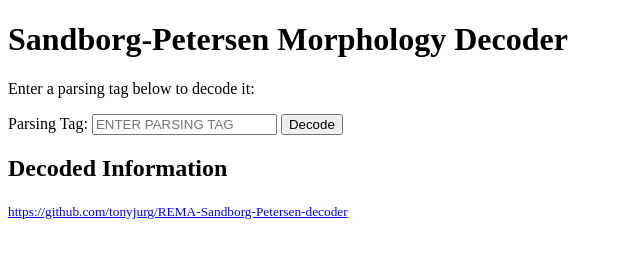
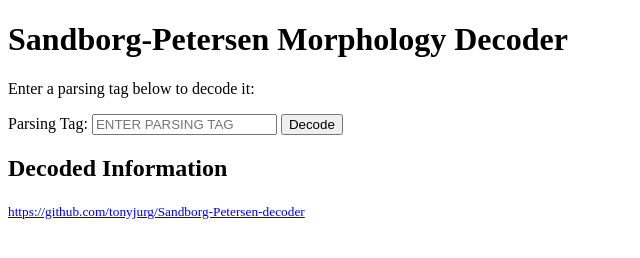
Before and after one commit to tonyjurg/Sandborg-Petersen-decoder, a plain HTML site: page javascript/SP-Morph-decode.html in a window 1280 px wide. Shown: the full height of the page, 0-640 px from the left. Drawn offline with Linux system fonts and the light colour scheme.

Commit message:
Update SP-Morph-decode.html

```diff
--- a/javascript/SP-Morph-decode.html
+++ b/javascript/SP-Morph-decode.html
@@ -261,6 +261,6 @@
             document.getElementById("decodedOutput").textContent = JSON.stringify(output, null, 2);
         }
     </script>
-<small><a href="https://github.com/tonyjurg/REMA-Sandborg-Petersen-decoder">https://github.com/tonyjurg/REMA-Sandborg-Petersen-decoder</a></small>
+<small><a href="https://github.com/tonyjurg/Sandborg-Petersen-decoder">https://github.com/tonyjurg/Sandborg-Petersen-decoder</a></small>
 </body>
 </html>
```
